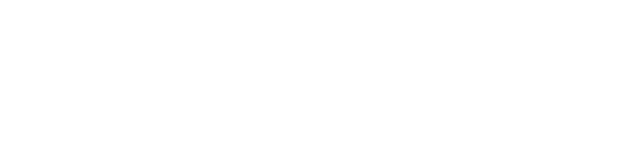
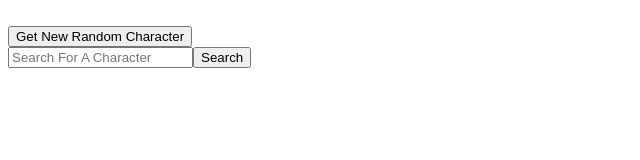
Before and after one commit to JKlause/forms-and-routes, a React app: page / in a window 1280 px wide. Shown: the whole page, without its empty margins (0-640 px from the left). Built offline with nearby package versions, Linux system fonts and the light colour scheme; no server answers.

Commit message:
homepage functionality done

```diff
--- a/src/components/App.js
+++ b/src/components/App.js
@@ -1,14 +1,13 @@
 import React from 'react';
-import {
-  BrowserRouter as Router,
-  Route,
-  Link
-} from 'react-router-dom';
+// import {
+//   BrowserRouter as Router,
+//   Route,
+//   Link
+// } from 'react-router-dom';
+import HomePage from '../containers/HomePage';
 
 export default function App() {
   return (
-    <Router>
-      <Route />
-    </Router>
-  )
+    <HomePage />
+  );
 }
--- /dev/null
+++ b/src/components/CharacterSearchForm.js
@@ -0,0 +1,21 @@
+import React from 'react';
+// import styles from './Footer.css';
+import PropTypes from 'prop-types';
+
+const CharacterSearchForm = ({ handleSubmit, handleChange, searchQuery }) => {
+  return (
+    <form onSubmit={handleSubmit}>
+      <input type="text" name="searchQuery" placeholder="Search For A Character" value={searchQuery} onChange={handleChange}></input>
+      <button>Search</button>
+    </form>
+  );
+};
+
+CharacterSearchForm.propTypes = {
+  searchQuery: PropTypes.string.isRequired,
+  handleSubmit: PropTypes.func.isRequired,
+  handleChange: PropTypes.func.isRequired
+};
+
+
+export default CharacterSearchForm;
--- /dev/null
+++ b/src/components/RandomImage.js
@@ -0,0 +1,22 @@
+import React from 'react';
+// import styles from './Footer.css';
+import PropTypes from 'prop-types';
+
+const RandomImage = ({ photoUrl, name, handleRandomGet }) => {
+  return (
+    <>
+      <img src={photoUrl} />
+      <figcaption>{name}</figcaption>
+      <button onClick={handleRandomGet}>Get New Random Character</button>
+    </>
+  );
+};
+
+RandomImage.propTypes = {
+  photoUrl: PropTypes.string.isRequired,
+  name: PropTypes.string.isRequired,
+  handleRandomGet: PropTypes.func.isRequired
+};
+
+
+export default RandomImage;
--- /dev/null
+++ b/src/containers/HomePage.js
@@ -0,0 +1,62 @@
+import React, { Component } from 'react';
+import RandomImage from '../components/RandomImage';
+import CharacterSearchForm from '../components/CharacterSearchForm';
+import { callApi } from '../service/callApi';
+
+export default class HomePage extends Component {
+
+  state = {
+    photoUrl: '',
+    name: '',
+    searchQuery: ''
+  }
+
+  componentDidMount() {
+    callApi('random')
+      .then(([{ photoUrl, name }]) => {
+        this.setState({ photoUrl, name });
+      });
+  }
+
+  handleSubmit = event => {
+    event.preventDefault();
+
+    callApi(this.state.searchQuery)
+      .then(([{ photoUrl, name }]) => {
+        this.setState({ photoUrl, name });
+      });
+  }
+
+  handleRandomGet = () => {
+    callApi('random')
+      .then(([{ photoUrl, name }]) => {
+        this.setState({ photoUrl, name });
+      });
+  }
+
+  handleChange = ({ target }) => {
+    this.setState({ [target.name]: target.value });
+  }
+
+  render() {
+
+    const randomImageProps = {
+      photoUrl: this.state.photoUrl,
+      name: this.state.name,
+      handleRandomGet: this.handleRandomGet
+    };
+
+    const CharacterSearchFormProps = {
+      searchQuery: this.state.searchQuery,
+      handleSubmit: this.handleSubmit,
+      handleChange: this.handleChange
+    };
+
+    return (
+      <div>
+        <RandomImage {...randomImageProps}/>
+        <CharacterSearchForm {...CharacterSearchFormProps}/>
+      </div>
+    );
+  }
+}
--- a/src/index.html
+++ b/src/index.html
@@ -5,7 +5,7 @@
   <meta charset="UTF-8">
   <meta name="viewport" content="width=device-width, initial-scale=1.0">
   <meta http-equiv="X-UA-Compatible" content="ie=edge">
-  <title>joe-init</title>
+  <title>Last Airbender</title>
 </head>
 
 <body>
--- a/src/service/callApi.js
+++ b/src/service/callApi.js
@@ -1,8 +1,15 @@
 
 /* eslint-disable no-console */
-export const callApi = (queries) => {
+export const callApi = (searchQuery) => {
 
-  const url = `https://last-airbender-api.herokuapp.com/${queries}`;
+  let query = searchQuery;
+
+  if(searchQuery !== 'random') {
+    query = `?name=${searchQuery}`;
+  }
+
+
+  const url = `https://last-airbender-api.herokuapp.com/api/v1/characters/${query}`;
 
   return fetch(url)
     .then(res => res.json())
```
